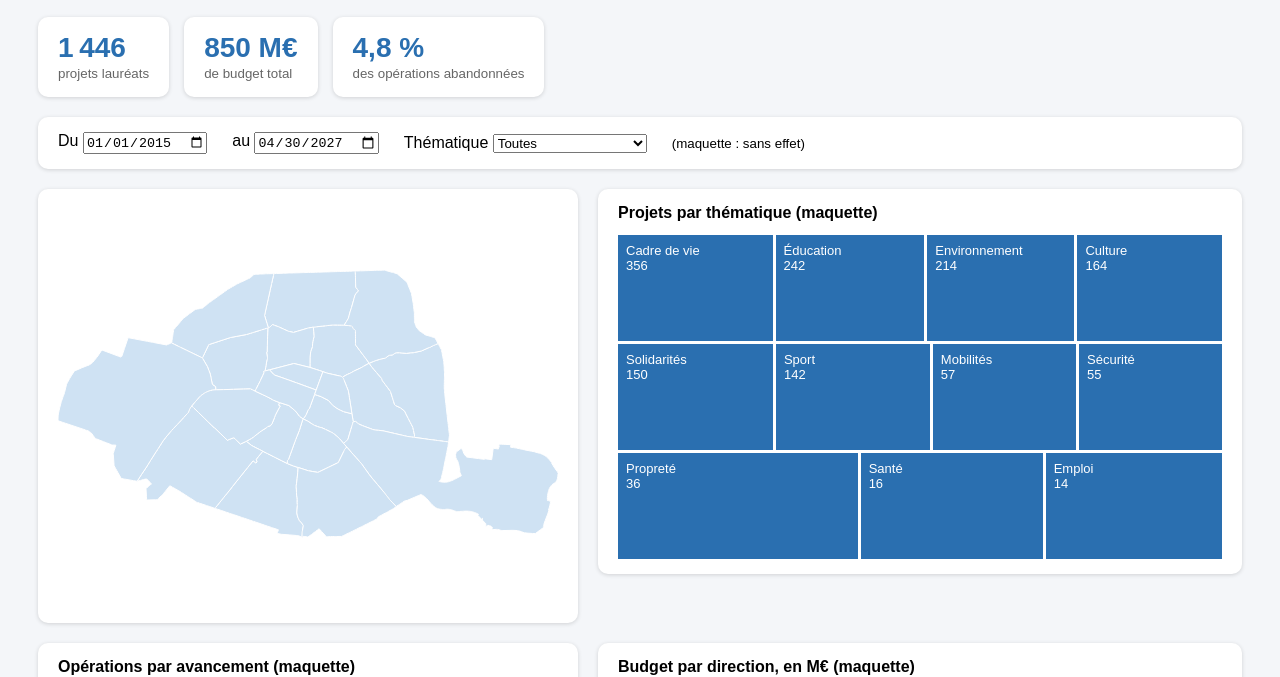
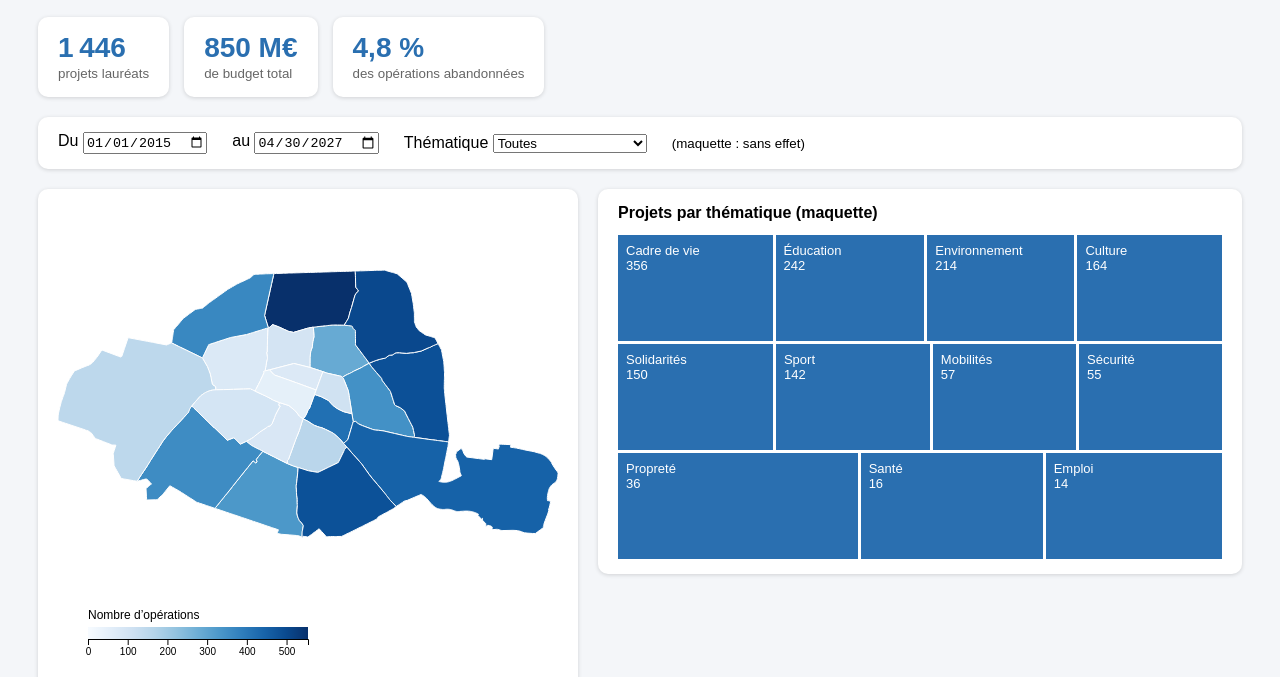
Before and after one commit to Nadine831/LSINC1201_ProjetFinal, a plain HTML site: page source/index.html in a window 1280 px wide. Shown: the part 123-800 px from the top of the page. Drawn offline with Linux system fonts and the light colour scheme.

Commit message:
Colore la carte par nombre d'operations et ajoute legende et infobulles

```diff
--- a/source/css/style.css
+++ b/source/css/style.css
@@ -1,8 +1,9 @@
 .arrondissement:hover {
-    fill: #4f92d0;
+    stroke: white;
+    stroke-width: 3;
+    filter: drop-shadow(0px 0px 12px rgba(0, 0, 0, 0.6));
     cursor: pointer;
 }
-
 .arrondissement.choisi {
     stroke: black;
     stroke-width: 3;
--- a/source/js/carte.js
+++ b/source/js/carte.js
@@ -5,12 +5,25 @@ const hauteurCarte = 400;
 
 let arrondissementChoisi = null; //let: car variable, sert à retenir ce qu'on a cliqué
 
-const svgCarte = d3.select("#carte").append("svg").attr("width", largeurCarte).attr("height", hauteurCarte);
+const svgCarte = d3.select("#carte").append("svg").attr("width", largeurCarte).attr("height", hauteurCarte + 70);
 
 // dans csv, on a pour chaque arrondissement, des données geo...,
 // => faire contours des arrondissement grâce à ses données.
 // properties, cest quand on fait du survol/clic: on a + d'infos
-function creationParis(arrondissements){
+function creationParis(arrondissements, projets){
+
+    const nbOperations = d3.rollup(
+        projets,
+        operations => operations.length,
+        operation => operation.arrondissement
+    );
+
+    console.log(nbOperations);
+
+    const couleur = d3.scaleSequential()
+        .domain([0, d3.max(Array.from(nbOperations.values()))])
+        .interpolator(d3.interpolateBlues);
+
     const contours = [];
     for(const arrondissement of arrondissements){
         const contour = {
@@ -34,10 +47,58 @@ function creationParis(arrondissements){
 
     //Mise en place du dessin de paris, path ça correspond aux éléments de type feature contenu dans contours qui vont être
     //traduit en svg grâce à chemin(geoPath), (en gros cest la "geometry" de nos arrondissements, version svg)
-    const formes = svgCarte.selectAll("path").data(contours).join("path").attr("class", "arrondissement").attr("d", chemin).attr("fill", "#cfe2f3").attr("stroke", "white");
+    const formes = svgCarte.selectAll("path").data(contours).join("path").attr("class", "arrondissement").attr("d", chemin)
+        .attr("fill", d => couleur(
+            nbOperations.get(d.properties.code) || 0
+        ))
+        .attr("stroke", "white");
 
     //nom arrondi au survol
-    formes.append("title").text(d => d.properties.nom);
+    formes.append("title")
+        .text(d => d.properties.nom + " : "
+            + (nbOperations.get(d.properties.code) || 0)
+            + " opérations");
+
+    // Dégradé utilisé dans la légende
+    const degrade = svgCarte.append("defs")
+        .append("linearGradient")
+        .attr("id", "degrade-carte");
+
+    for (let i = 0; i <= 10; i++) {
+        degrade.append("stop")
+            .attr("offset", (i * 10) + "%")
+            .attr("stop-color", d3.interpolateBlues(i / 10));
+    }
+
+    // Groupe placé sous la carte
+    const legende = svgCarte.append("g")
+        .attr("transform", "translate(30," + (hauteurCarte + 15) + ")");
+
+    legende.append("text")
+        .text("Nombre d’opérations")
+        .attr("font-size", 12);
+
+    legende.append("rect")
+        .attr("y", 8)
+        .attr("width", 220)
+        .attr("height", 12)
+        .attr("fill", "url(#degrade-carte)");
+
+    const echelleLegende = d3.scaleLinear()
+        .domain(couleur.domain())
+        .range([0, 220]);
+
+    legende.append("g")
+        .attr("transform", "translate(0,20)")
+        .call(
+            d3.axisBottom(echelleLegende)
+                .ticks(5)
+                .tickFormat(d3.format("d"))
+        );
+
+    formes.on("mouseenter", function () {
+        d3.select(this).raise();
+    });
 
     //gestion du cliquage d'un arrondissement
     formes.on("click", (event, d) => {
@@ -55,6 +116,8 @@ function creationParis(arrondissements){
             arrondissementChoisi = d.properties.code; //code arrondissement
          }
          console.log("choisi :", arrondissementChoisi);
+
+
 });
 
 }
--- a/source/js/script.js
+++ b/source/js/script.js
@@ -1,6 +1,6 @@
 //chargement des csv
 Promise.all([d3.csv("data/dataset_final.csv"), d3.dsv(";", "data/arrondissements.csv")])
 .then(([projets, arrondissements]) => {
-    creationParis(arrondissements);
+    creationParis(arrondissements, projets);
     afficherChiffres(projets);
 });;
```
